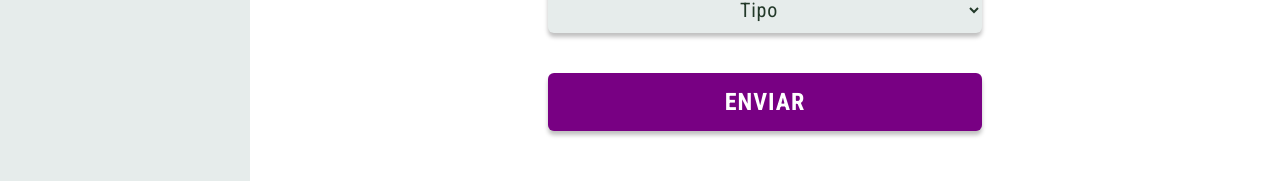
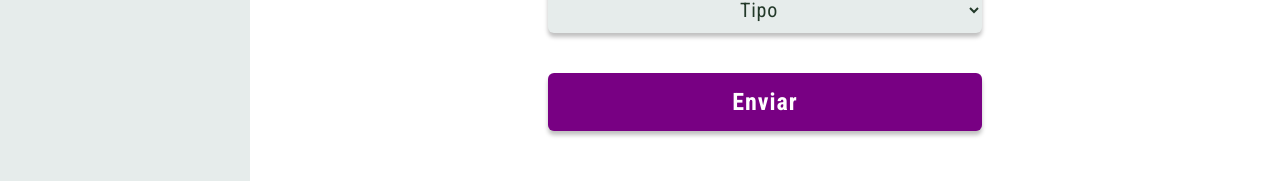
Before and after one commit to julianasinnott/goVegan, a React (Vite) app: page /admin/receitas/cadastro in a window 1280 px wide. Shown: the part 870-1051 px from the top of the page. Built offline with nearby package versions, Linux system fonts and the light colour scheme; sample sign-in values are in the browser's storage.

Commit message:
feat: update clear inputs functionality and implements loading function

```diff
--- a/src/pages/admin/RegisterRecipesAdmin/index.jsx
+++ b/src/pages/admin/RegisterRecipesAdmin/index.jsx
@@ -1,10 +1,12 @@
 import { useState } from "react";
 import { AdminTemplate } from "../../../components/templates/AdminTemplate";
+// import { useNavigate } from "react-router-dom";
 import api from '../../../services/api'
 import "./style.css"
 import "./responsive.css"
 
 export function RegisterRecipesAdmin() {
+  const [loading, setLoading] = useState('')
   const [form, setForm] = useState(
     {
       slug: "",
@@ -28,21 +30,19 @@ export function RegisterRecipesAdmin() {
   async function handleSubmit(e) {
     e.preventDefault();
     await postRecipes()
-    clearInputs()
-  }
-
-  function clearInputs() {
-    document.querySelectorAll('input').forEach(input => input.value= '')
-    document.querySelectorAll('textarea').forEach(textarea => textarea.value= '')
-    document.querySelector('select').value= 'Tipo'
+    e.target.reset()
   }
 
   async function postRecipes() {
+    setLoading(true)
     try {
       await api.post('/recipes', form)
     }
     catch (err) {
       console.error(err);
+    }
+    finally {
+      setLoading(false)
     }
   }
 
@@ -60,6 +60,7 @@ export function RegisterRecipesAdmin() {
               type="text"
               placeholder="URL da Imagem"
               onChange={handleChange}
+              required
             />
             <input
               name="title"
@@ -67,6 +68,7 @@ export function RegisterRecipesAdmin() {
               type="text"
               placeholder="Título"
               onChange={handleChange}
+              required
             />
             <input
               name="subtitle"
@@ -74,30 +76,34 @@ export function RegisterRecipesAdmin() {
               type="text"
               placeholder="Subtítulo"
               onChange={handleChange}
+              required
             />
             <textarea
               name="ingredients"
               className="text-area_RegisterRecipes"
               placeholder="Ingredientes"
               onChange={handleChange}
+              required
             ></textarea>
             <textarea
               name="phases"
               className="text-area_RegisterRecipes"
               placeholder="Modo de fazer"
               onChange={handleChange}
+              required
             ></textarea>
             <select
               name="type"
               className="input_RegisterRecipes"
               defaultValue="Tipo"
               onChange={handleChange}
+              required
             >
               <option value="Tipo" disabled> Tipo </option>
               <option value="DOCES"> Doce </option>
               <option value="SALGADAS"> Salgada </option>
             </select>
-            <button className="btn_RegisterRecipes" type="submit"> ENVIAR </button>
+            <button className="btn_RegisterRecipes" type="submit"> {loading? 'Enviando...' : 'Enviar'} </button>
           </form>
         </div>
       </main>
```
